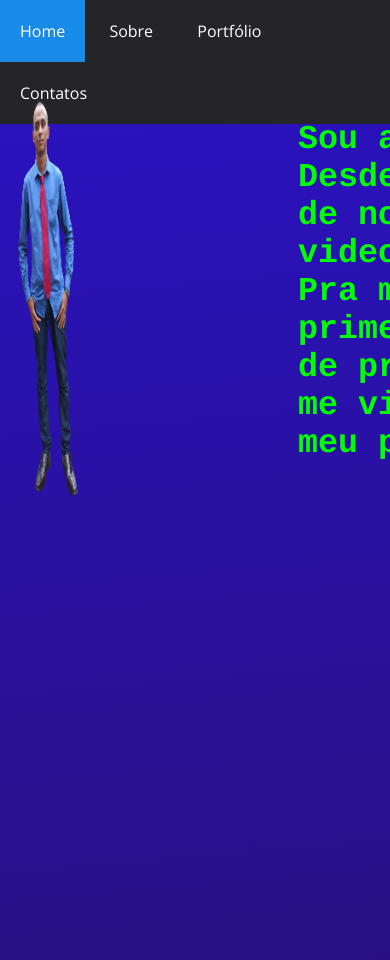
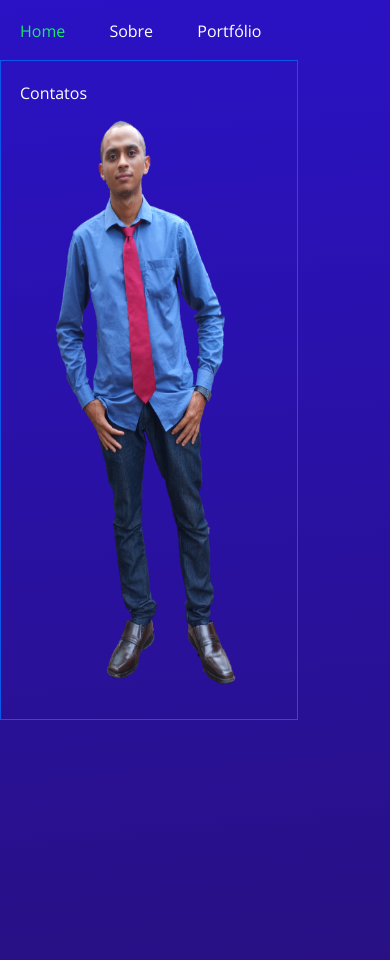
Before and after one commit to davidsousadev/meu-portifolio, a PHP site: page /sobre.html in a window 390 px wide; the page is wider, and only the part inside the window is pictured. Shown: the top 960 px of that part. Run offline with PHP 8.4, Linux system fonts and the light colour scheme.

Commit message:
ajustes no style

```diff
--- a/css/style.css
+++ b/css/style.css
@@ -1,4 +1,17 @@
 @import url('https://fonts.googleapis.com/css2?family=Open+Sans&display=swap');
+/*CSS media query dentro de um stylesheet*/
+@media (max-width: 1000px)
+{
+ .dd img{
+  height: 460px;
+  width: 98px;
+  display: block;
+  animation: imagem 7s ease forwards;
+  position: absolute;
+  border: #0a59ed 1px solid;
+}
+
+}
 
 * {
     margin: 0;
@@ -20,10 +33,6 @@ body{
   margin: auto;
   float: right;
 }
-#menu-h{
-  background-color: rgb(37, 37, 39);
-}
-
 #menu-h ul {
   max-width: 100vw;
   list-style: none;
@@ -42,13 +51,13 @@ body{
 }
 
 #menu-h ul li a:hover {
-    background-color: rgb(24, 139, 233);
+    color: rgb(24, 233, 111);
 }
 
-#menu-h ul li:first-child a {
+/*#menu-h ul li:first-child a {
 
     background-color: rgb(24, 139, 233);
-}
+}*/
 
 .dd{
     margin-top: 60px;
@@ -129,27 +138,7 @@ h1{
   background: black;
 }
 
-/*CSS media query dentro de um stylesheet*/
-@media (max-width: 1000px)
-{
- .dd img{
-  height: 460px;
-  width: 98px;
-  display: block;
-  animation: imagem 7s ease forwards;
-}
-   .google{
-    border: #0a59ed 1px solid;
-    font-size: 15pt;
-    margin-left: -40px;
-   }
-   h1{
-  display: block;
-  margin-left:298px;
-  margin-top: -400px;
-  position: absolute;
-}
-   }
+
 
 
 .skils{
```
Also changed, not shown: index.html (+15 -7 lines).
